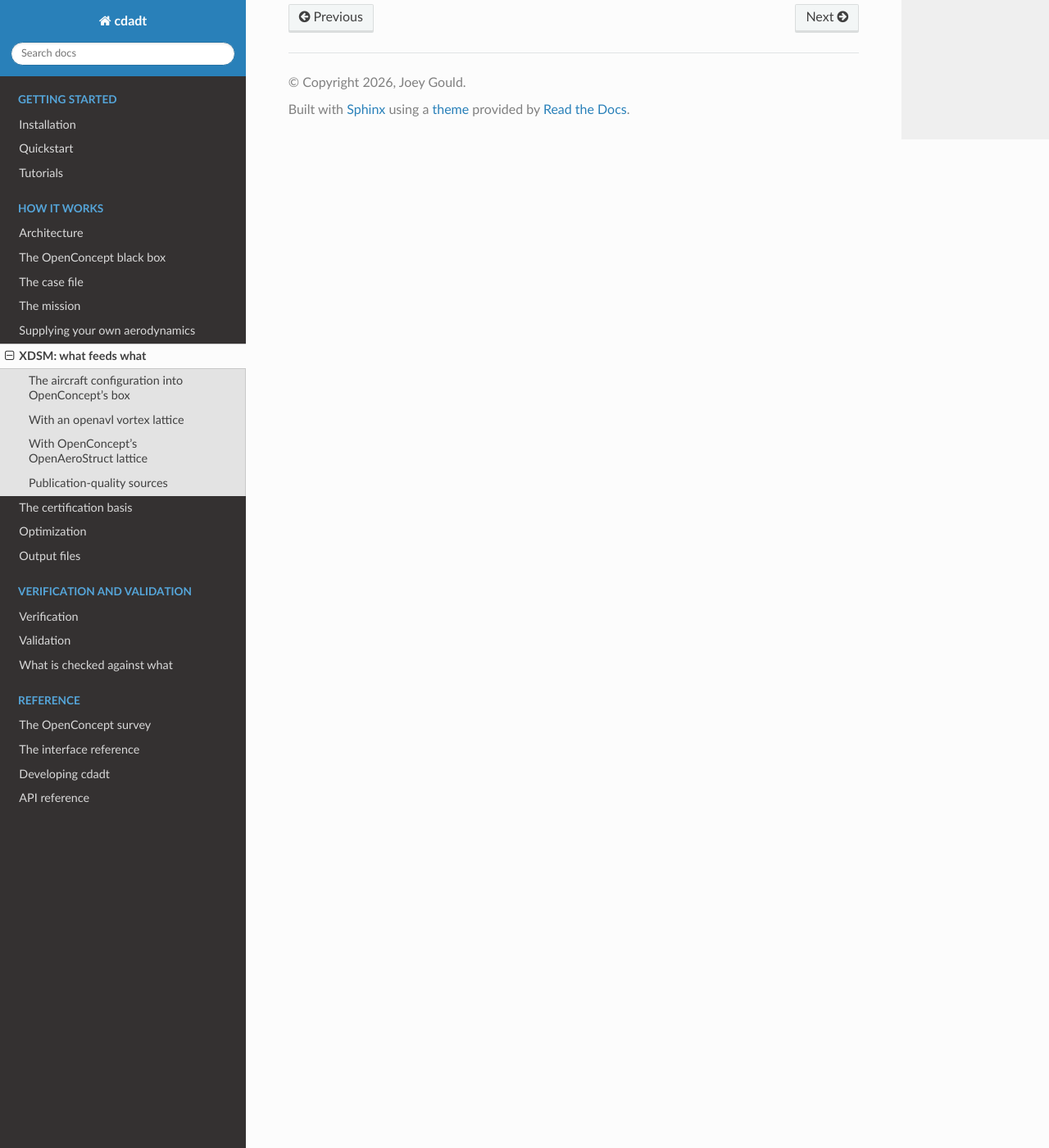
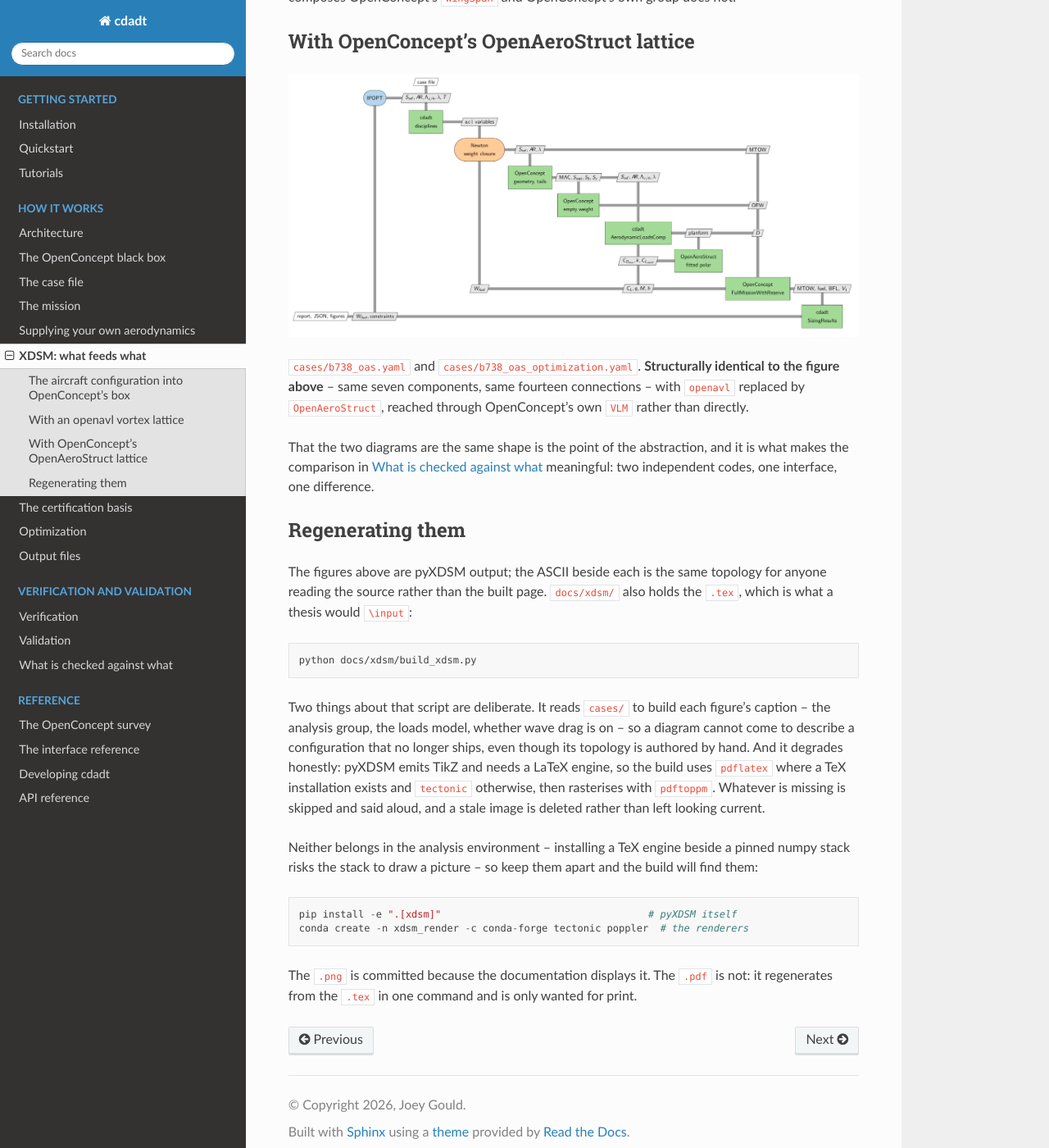
Before and after one commit to realJoey/cdadt, a Sphinx documentation site: the page built from docs/xdsm.rst, in a window 1280 px wide and 1400 px high, scrolled down 3293 px. Shown: the whole window at 82% size. Built offline with Sphinx 7.4.7 and the Read the Docs theme 3.1.0, drawn with Linux system fonts in a browser that asks for light colours; some of the changed text lies outside the part shown.

Commit message:
Render the XDSMs, so they show rather than being referenced
The diagrams were committed as LaTeX sources nothing on GitHub can display, and
described as done while a reader saw nothing. They are pictures now.

pyXDSM shells out to pdflatex, which this machine does not have. The compile is
therefore done here against whichever engine is present -- pdflatex where there
is a TeX installation, tectonic otherwise, which is self-contained and installs
from conda-forge without one -- and rasterised with pdftoppm.

Neither renderer is a cdadt dependency and neither is installed in cdadt_env.
They are binaries that draw a picture, and putting a TeX engine beside a pinned
numpy stack risks the stack for no benefit; they live in an environment of their
own and the build searches sibling environments to find them. Whatever is
missing is skipped and said aloud, and a stale image is deleted rather than left
looking current.

One bug worth recording, because it looks like anything but what it is. pyXDSM
embeds whatever path it is handed into an \input, and an absolute Windows path
arrives full of backslashes -- which LaTeX reads as control sequences, so the
compile dies on "Undefined control sequence" pointing at a filename that is
perfectly correct. The fix is to write from inside the output directory with a
bare name.

The .png is committed because the documentation displays it. The .pdf is not: it
regenerates from the .tex in one command and is only wanted for print.

```diff
--- a/docs/xdsm.rst
+++ b/docs/xdsm.rst
@@ -18,6 +18,11 @@ Three sets ship, and the diagrams differ in exactly one place. Read them in orde
 
 The aircraft configuration into OpenConcept's box
 --------------------------------------------------
+
+.. image:: xdsm/xdsm_baseline.png
+   :alt: XDSM, baseline
+   :width: 100%
+
 
 ``cases/b738.yaml`` and ``cases/b738_optimization.yaml``. Every drag number is OpenConcept's, and
 cdadt never touches the aerodynamics.
@@ -64,6 +69,11 @@ Five components, nine data connections. The drag polar lives inside
 
 With an openavl vortex lattice
 -------------------------------
+
+.. image:: xdsm/xdsm_openavl.png
+   :alt: XDSM, openavl
+   :width: 100%
+
 
 ``cases/b738_avl.yaml`` and ``cases/b738_avl_optimization.yaml``. Two components appear that were
 not there before, and one connection is the point of the whole layer.
@@ -132,6 +142,11 @@ group composes OpenConcept's ``WingSpan`` and OpenConcept's own group does not.
 With OpenConcept's OpenAeroStruct lattice
 ------------------------------------------
 
+.. image:: xdsm/xdsm_openaerostruct.png
+   :alt: XDSM, openaerostruct
+   :width: 100%
+
+
 ``cases/b738_oas.yaml`` and ``cases/b738_oas_optimization.yaml``. **Structurally identical to the
 figure above** -- same seven components, same fourteen connections -- with ``openavl`` replaced by
 ``OpenAeroStruct``, reached through OpenConcept's own ``VLM`` rather than directly.
@@ -139,11 +154,12 @@ figure above** -- same seven components, same fourteen connections -- with ``ope
 That the two diagrams are the same shape is the point of the abstraction, and it is what makes the
 comparison in :doc:`truth` meaningful: two independent codes, one interface, one difference.
 
-Publication-quality sources
-----------------------------
+Regenerating them
+------------------
 
-The figures above are for reading in a browser. ``docs/xdsm/`` holds the same three diagrams as
-pyXDSM sources, which is what a thesis would ``\input``:
+The figures above are pyXDSM output; the ASCII beside each is the same topology for anyone reading
+the source rather than the built page. ``docs/xdsm/`` also holds the ``.tex``, which is what a thesis
+would ``\input``:
 
 .. code-block:: bash
 
@@ -152,8 +168,15 @@ pyXDSM sources, which is what a thesis would ``\input``:
 Two things about that script are deliberate. It reads ``cases/`` to build each figure's caption --
 the analysis group, the loads model, whether wave drag is on -- so a diagram cannot come to describe
 a configuration that no longer ships, even though its topology is authored by hand. And it degrades
-honestly without LaTeX: pyXDSM emits TikZ and shells out to ``pdflatex``, so where there is none it
-writes the ``.tex`` and says so. No PDF is committed, because none was produced here and shipping
-one would be claiming a render nobody checked.
+honestly: pyXDSM emits TikZ and needs a LaTeX engine, so the build uses ``pdflatex`` where a TeX
+installation exists and ``tectonic`` otherwise, then rasterises with ``pdftoppm``. Whatever is
+missing is skipped and said aloud, and a stale image is deleted rather than left looking current.
 
-Install the extra with ``pip install -e ".[xdsm]"``.
+Neither belongs in the analysis environment -- installing a TeX engine beside a pinned numpy stack
+risks the stack to draw a picture -- so keep them apart and the build will find them::
+
+    pip install -e ".[xdsm]"                                   # pyXDSM itself
+    conda create -n xdsm_render -c conda-forge tectonic poppler  # the renderers
+
+The ``.png`` is committed because the documentation displays it. The ``.pdf`` is not: it regenerates
+from the ``.tex`` in one command and is only wanted for print.
--- a/docs/xdsm/build_xdsm.py
+++ b/docs/xdsm/build_xdsm.py
@@ -28,9 +28,28 @@ authored here, but nothing in the caption can quietly drift away from what the s
 Output
 ------
 
-pyXDSM emits LaTeX/TikZ and shells out to ``pdflatex``. Where there is no LaTeX the ``.tex`` is
-still the artefact -- it is the source, and it is what a thesis would ``\\input`` -- so the build
-degrades to writing that and saying so, rather than failing or pretending a PDF exists.
+Three artefacts per diagram, each for a different reader.
+
+``.tex`` / ``.tikz``
+    pyXDSM's own output, and the source a thesis would ``\\input``. Always written.
+``.pdf``
+    Vector, for print. Needs a LaTeX engine.
+``.png``
+    What GitHub and a browser can show. Needs the PDF, then a rasteriser.
+
+pyXDSM shells out to ``pdflatex`` itself, which is not the only way to compile TikZ and is not on
+every machine. So the compile happens here instead, against whichever engine is available --
+``pdflatex`` where there is a TeX installation, otherwise ``tectonic``, which is self-contained and
+installs from conda-forge without one. Rasterising is ``pdftoppm``.
+
+**Neither is a cdadt dependency, and neither belongs in the analysis environment.** They are
+binaries that build a picture; installing a TeX engine beside a pinned numpy stack risks the stack
+for no benefit. Put them in an environment of their own and this will find them::
+
+    conda create -n xdsm_render -c conda-forge tectonic poppler
+
+Whatever is missing is skipped and said aloud, rather than failing the build or -- worse -- leaving
+a stale image in place that still claims to be current.
 
 Run from anywhere::
 
@@ -39,7 +58,9 @@ Run from anywhere::
 
 from __future__ import annotations
 
+import os
 import shutil
+import subprocess
 import sys
 from pathlib import Path
 from typing import Any
@@ -182,19 +203,99 @@ DIAGRAMS = (
 )
 
 
+class Renderer:
+    """Turns a pyXDSM ``.tex`` into the PDF and PNG a reader can actually look at.
+
+    Searches the PATH first and then any sibling conda environment, because the sane place for a
+    LaTeX engine is not beside a pinned scientific stack. Anything it cannot find, it skips and
+    reports -- and it deletes a stale output rather than leaving one that looks current.
+    """
+
+    #: Engines that can compile a standalone TikZ document, in order of preference. ``pdflatex``
+    #: first because a machine that has TeX has it; ``tectonic`` because it needs no TeX at all.
+    ENGINES = ("pdflatex", "tectonic")
+
+    __slots__ = ("_engine", "_rasteriser")
+
+    def __init__(self) -> None:
+        self._engine = next((found for name in self.ENGINES if (found := self._find(name))), None)
+        self._rasteriser = self._find("pdftoppm")
+
+    @staticmethod
+    def _find(binary: str) -> str | None:
+        """Return a path to ``binary``, looking on PATH and then in sibling conda environments."""
+        found = shutil.which(binary)
+        if found:
+            return found
+        prefix = os.environ.get("CONDA_PREFIX")
+        if not prefix:
+            return None
+        for candidate in Path(prefix).parent.glob(f"*/Library/bin/{binary}.exe"):
+            return str(candidate)
+        for candidate in Path(prefix).parent.glob(f"*/bin/{binary}"):
+            return str(candidate)
+        return None
+
+    def describe(self) -> str:
+        """One line naming what will and will not be produced."""
+        engine = Path(self._engine).stem if self._engine else "none found"
+        raster = "pdftoppm" if self._rasteriser else "none found"
+        return f"LaTeX engine: {engine} | rasteriser: {raster}"
+
+    def render(self, stem: Path) -> list[str]:
+        """Compile ``stem.tex`` to PDF and PNG. Returns what was produced."""
+        produced: list[str] = []
+        pdf, png = stem.with_suffix(".pdf"), stem.with_suffix(".png")
+        for stale in (pdf, png):
+            stale.unlink(missing_ok=True)
+
+        if self._engine is None:
+            return produced
+        command = (
+            [self._engine, "--outdir", str(stem.parent), str(stem.with_suffix(".tex"))]
+            if Path(self._engine).stem == "tectonic"
+            else [self._engine, "-interaction=nonstopmode", "-output-directory", str(stem.parent),
+                  str(stem.with_suffix(".tex"))]
+        )
+        if subprocess.run(command, capture_output=True, cwd=stem.parent).returncode or not pdf.is_file():
+            return produced
+        produced.append("pdf")
+
+        if self._rasteriser is not None:
+            # -r 200 is legible on a laptop without being a megabyte per figure.
+            subprocess.run(
+                [self._rasteriser, "-png", "-r", "200", "-singlefile", str(pdf), str(stem)],
+                capture_output=True,
+            )
+            if png.is_file():
+                produced.append("png")
+        return produced
+
+
 def main() -> int:
-    """Write one XDSM per set, and report honestly whether a PDF could be produced."""
-    latex = shutil.which("pdflatex")
-    if latex is None:
-        print("no pdflatex on PATH: writing .tex only, which is the source a thesis would input")
+    """Write one XDSM per set, and report honestly what could be produced."""
+    renderer = Renderer()
+    print(renderer.describe())
 
     for name, sizing, optimization, lattice in DIAGRAMS:
         case = CaseUnderDiagram(sizing, optimization)
-        diagram = SizingDiagram(case, lattice).build()
-        diagram.write(str(HERE / name), build=latex is not None, cleanup=latex is not None)
-        freed = ", ".join(variable.split("|")[-1] for variable in case.design_variables)
+        # Written from inside the output directory, with a bare name. pyXDSM embeds whatever path
+        # it is given into an \input, and on Windows an absolute one arrives full of backslashes --
+        # which LaTeX reads as control sequences, so the compile dies on "Undefined control
+        # sequence" pointing at what looks like a perfectly good filename.
+        previous = Path.cwd()
+        try:
+            os.chdir(HERE)
+            SizingDiagram(case, lattice).build().write(name, build=False)
+        finally:
+            os.chdir(previous)
+        produced = renderer.render(HERE / name)
+        made = ", ".join(["tex", *produced])
         print(f"{name:<22} {case.caption()}")
-        print(f"{'':<22} frees: {freed}")
+        print(f"{'':<22} wrote: {made}")
+
+    if not (HERE / DIAGRAMS[0][0]).with_suffix(".png").is_file():
+        print("\nno PNG produced: the .tex is the artefact. See this module's docstring.")
     return 0
 
 
```
Also changed, not shown: README.md (+21 -0 lines), docs/xdsm/xdsm_baseline.png (added), docs/xdsm/xdsm_openaerostruct.png (added), docs/xdsm/xdsm_openavl.png (added), 4 other files.
